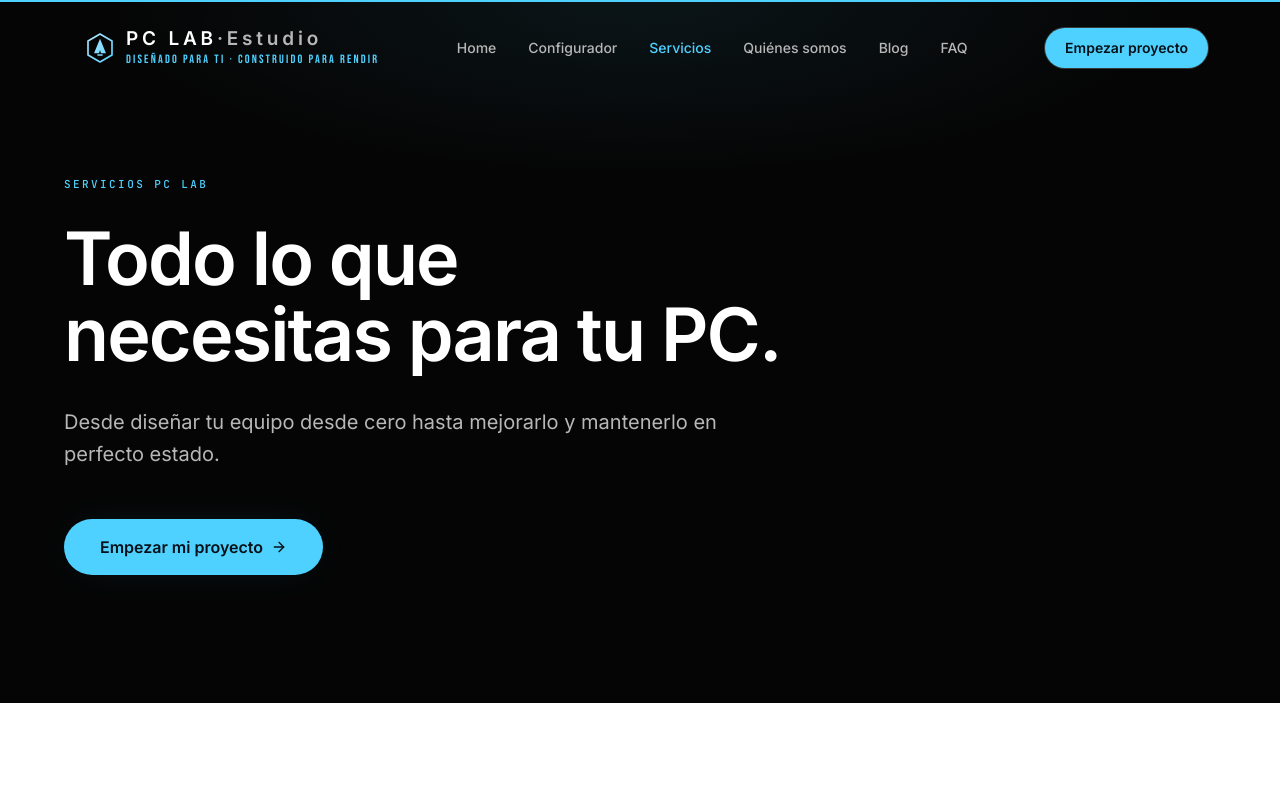
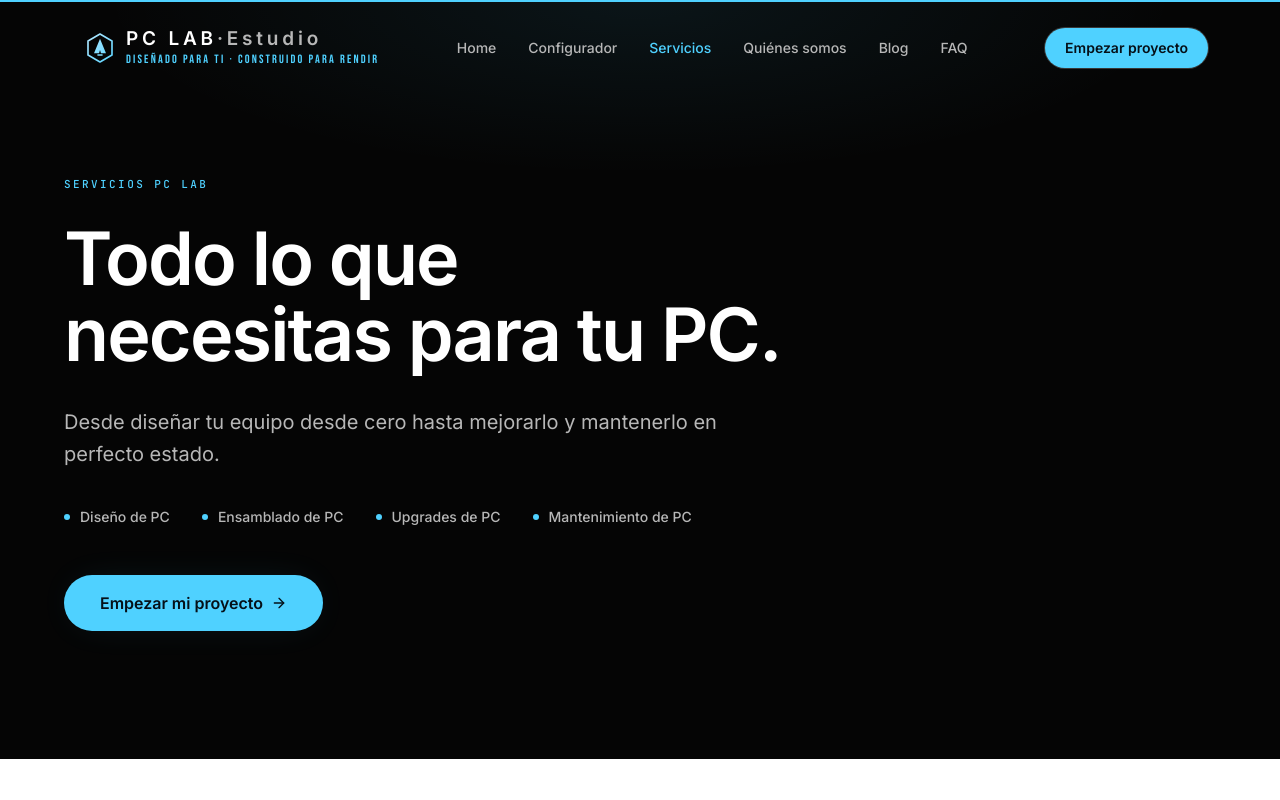
Before and after one commit to Nearcinho/pc-lab, a Next.js app: page /servicios in a window 1280 px wide. Shown: the top 800 px of the page. Built offline with nearby package versions, Linux system fonts and the light colour scheme.

Commit message:
Servicios: bullets de los 4 servicios en el hero

```diff
--- a/src/app/servicios/page.tsx
+++ b/src/app/servicios/page.tsx
@@ -134,7 +134,17 @@ export default function ServiciosPage() {
                 Desde diseñar tu equipo desde cero hasta mejorarlo y mantenerlo en perfecto estado.
               </p>
             </Reveal>
-            <Reveal delay={0.24}>
+            <Reveal delay={0.2}>
+              <ul className="mt-9 flex flex-wrap gap-x-8 gap-y-3">
+                {["Diseño de PC", "Ensamblado de PC", "Upgrades de PC", "Mantenimiento de PC"].map((item) => (
+                  <li key={item} className="flex items-center gap-2.5 text-sm font-medium text-muted-2">
+                    <span className="size-1.5 shrink-0 rounded-full bg-brand" aria-hidden />
+                    {item}
+                  </li>
+                ))}
+              </ul>
+            </Reveal>
+            <Reveal delay={0.28}>
               <div className="mt-12">
                 <Link href="/contacto">
                   <Button size="lg" variant="brand">
```
